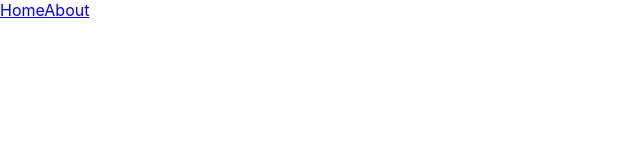
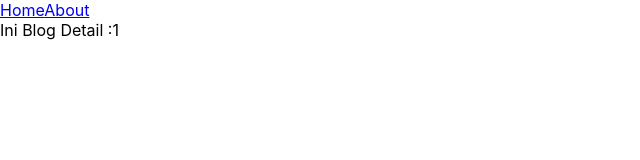
Before and after one commit to muhamadnursyami/learn-reactjs, a React (Create React App) app: page /blog/1 in a window 1280 px wide. Before the commit this address had no page. Shown: the top 160 px of the page, without its empty margins (0-640 px from the left). Built offline with nearby package versions, Linux system fonts and the light colour scheme.

Commit message:
React-router-dom: URLParams, NotFound Page

```diff
--- a/src/App.js
+++ b/src/App.js
@@ -1,6 +1,8 @@
 import { Link, Route, Routes } from "react-router-dom";
 import "./App.css";
 import About from "./tutorial/react-router-dom/About";
+import Blog from "./tutorial/react-router-dom/Blog";
+import BlogDetail from "./tutorial/react-router-dom/BlogDetail";
 import Categories from "./tutorial/react-router-dom/Categories";
 // import ComponentProps from "./tutorial/components&props";
 // import Counter from "./tutorial/counter";
@@ -8,6 +10,7 @@ import Categories from "./tutorial/react-router-dom/Categories";
 // import Todolist from "./tutorial/todolist";
 // import StateManagement from "./tutorial/useState&useEffect";
 import Home from "./tutorial/react-router-dom/Home";
+import NotFound from "./tutorial/react-router-dom/NotFound";
 
 function App() {
   return (
@@ -35,6 +38,11 @@ function App() {
         <Route path="about" element={<About />}>
           <Route path="categories" element={<Categories />} />
         </Route>
+        {/*   Penggunaakn url Params */}
+        <Route path="blog" element={<Blog />} />
+        <Route path="blog/:id" element={<BlogDetail />} />
+        {/* Penggunaan URL yang nggak ada di route kamu */}
+        <Route path="*" element={<NotFound />} />
       </Routes>
     </>
   );
--- /dev/null
+++ b/src/tutorial/react-router-dom/Blog.js
@@ -0,0 +1,5 @@
+import React from "react";
+
+export default function Blog() {
+  return <div>Ini Halaman Blog</div>;
+}
--- /dev/null
+++ b/src/tutorial/react-router-dom/BlogDetail.js
@@ -0,0 +1,8 @@
+import React from "react";
+import { useParams } from "react-router-dom";
+
+export default function BlogDetail() {
+  const params = useParams();
+
+  return <div>Ini Blog Detail :{params.id} </div>;
+}
--- /dev/null
+++ b/src/tutorial/react-router-dom/NotFound.js
@@ -0,0 +1,5 @@
+import React from "react";
+
+export default function NotFound() {
+  return <div>Halaman NotFound, bang</div>;
+}
```
